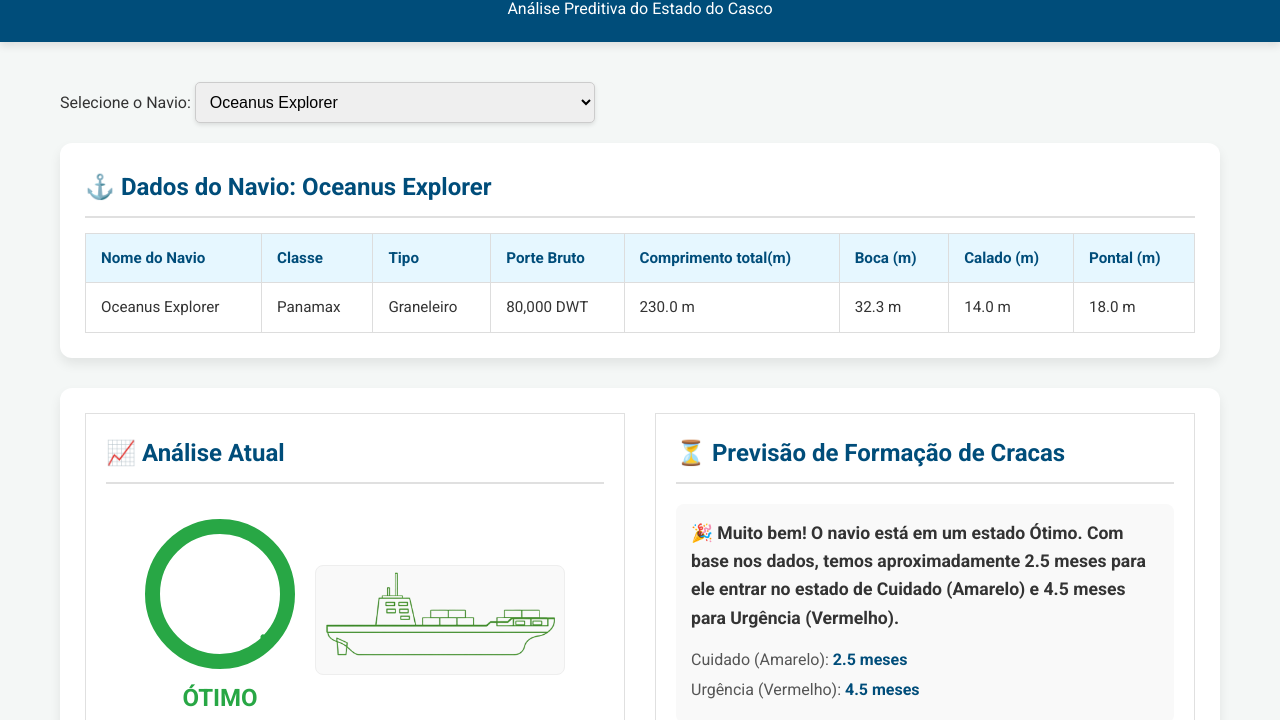
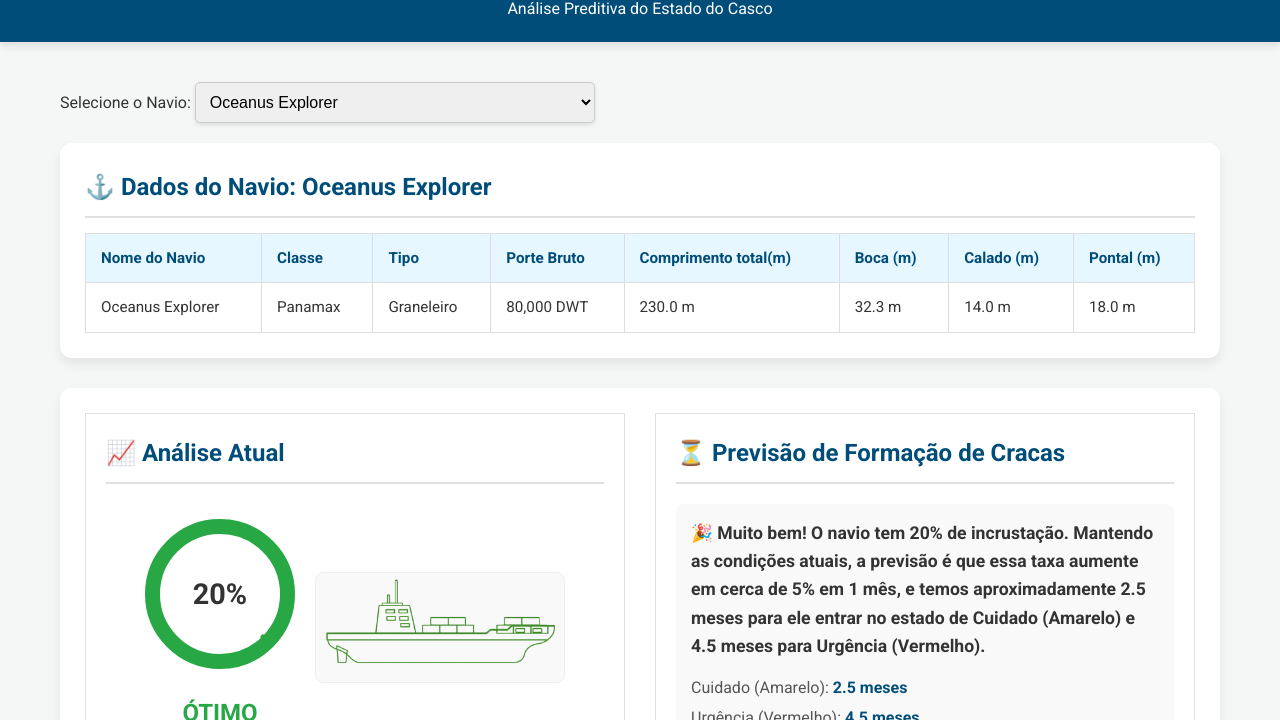
Before and after one commit to IsaiasSorriso/HackaPetroAnaliseIA, a plain HTML site: page index.html in a window 1280 px wide. Shown: the part 80-800 px from the top of the page. Drawn offline with Linux system fonts and the light colour scheme.

Commit message:
add img dos navios

```diff
--- a/index.html
+++ b/index.html
@@ -9,7 +9,6 @@
     <style>
         .selector-container {
             margin-bottom: 20px;
-            /* text-align: center; */
         }
         #ship-selector {
             padding: 10px;
@@ -20,24 +19,24 @@
             max-width: 400px;
             box-shadow: 0 2px 4px rgba(0,0,0,0.1);
         }
-        /* NOVO: Estilos para o contêiner do gráfico e imagem */
+        /* ESTILOS ADICIONAIS NECESSÁRIOS (Copie do seu style.css ou adicione-os lá) */
         .gauge-image-container {
             display: flex;
             align-items: center;
             justify-content: center;
-            gap: 20px; /* Espaço entre o gauge e a imagem */
+            gap: 20px;
             margin-bottom: 20px;
-            flex-wrap: wrap; /* Para quebra de linha em telas pequenas */
+            flex-wrap: wrap;
         }
         #ship-image {
-            max-width: 250px; /* Ajuste o tamanho conforme necessário */
+            max-width: 250px;
             height: auto;
             border: 1px solid #eee;
             border-radius: 8px;
             background-color: #f9f9f9;
         }
         .thermometer-gauge {
-            margin-bottom: 0; /* Remove a margem inferior para se alinhar com o contêiner flex */
+            margin-bottom: 0;
         }
     </style>
 </head>
@@ -67,6 +66,7 @@
                     <div class="thermometer-gauge">
                         <div id="gauge-ring" class="gauge-ring">
                             <div id="gauge-needle" class="gauge-needle"></div>
+                            <span id="fouling-percentage" class="fouling-percentage">--%</span>
                         </div>
                         <div id="status-text" class="status-text"></div>
                         <p class="status-label">Estado Atual do Casco</p>
--- a/script.js
+++ b/script.js
@@ -10,10 +10,10 @@ document.addEventListener('DOMContentLoaded', () => {
             'Boca (m)': '32.3 m',
             'Calado (m)': '14.0 m',
             'Pontal (m)': '18.0 m',
-            'foulingIndex': 20, // Ótimo (Verde)
+            'foulingIndex': 20, // Ótimo (Verde) -> 20%
             'simulatedWaterTemp': 22.5, // °C
             'simulatedHullRoughness': 100, // µm
-            'imageUrl': 'image2.png'
+            'imageUrl': 'image2.png' // Nome de arquivo que você confirmou
         },
         {
             'Nome do Navio': 'Mariner Voyager',
@@ -24,10 +24,10 @@ document.addEventListener('DOMContentLoaded', () => {
             'Boca (m)': '45.0 m',
             'Calado (m)': '17.0 m',
             'Pontal (m)': '22.0 m',
-            'foulingIndex': 55, // Cuidado (Amarelo)
+            'foulingIndex': 55, // Cuidado (Amarelo) -> 55%
             'simulatedWaterTemp': 28.0,
             'simulatedHullRoughness': 250, // µm
-            'imageUrl': 'image3.png'
+            'imageUrl': 'image3.png' // Nome de arquivo que você confirmou
         },
         {
             'Nome do Navio': 'Global Tanker VII',
@@ -38,14 +38,14 @@ document.addEventListener('DOMContentLoaded', () => {
             'Boca (m)': '48.0 m',
             'Calado (m)': '16.0 m',
             'Pontal (m)': '20.0 m',
-            'foulingIndex': 85, // Urgência (Vermelho)
+            'foulingIndex': 85, // Urgência (Vermelho) -> 85%
             'simulatedWaterTemp': 30.5,
             'simulatedHullRoughness': 450, // µm
-            'imageUrl': 'image1.png'
+            'imageUrl': 'image1.png' // Nome de arquivo que você confirmou
         }
     ];
 
-    // NOVO: Dados do Terminal de Emergência (Angra dos Reis)
+    // Dados do Terminal de Emergência (Angra dos Reis)
     const terminalData = {
         'Endereço': 'Rodovia Governador Mário Covas km 471',
         'CEP': '23.905-000',
@@ -61,7 +61,7 @@ document.addEventListener('DOMContentLoaded', () => {
     };
 
 
-    // 2. Elementos do Dashboard
+    // 2. Elementos do Dashboard (CONSTANTES FALTANTES ADICIONADAS AQUI)
     const shipSelector = document.getElementById('ship-selector');
     const gaugeRing = document.getElementById('gauge-ring');
     const gaugeNeedle = document.getElementById('gauge-needle');
@@ -72,11 +72,13 @@ document.addEventListener('DOMContentLoaded', () => {
     const timeToUrgent = document.getElementById('time-to-urgent');
     const waterTempSpan = document.getElementById('water-temp');
     const hullRoughnessSpan = document.getElementById('hull-roughness');
+
+    // CONSTANTES QUE VOCÊ NOTOU QUE FALTAVAM AQUI:
     const shipDataTable = document.getElementById('ship-data-table');
     const shipTitle = document.getElementById('ship-title');
     const shipImage = document.getElementById('ship-image');
 
-    // --- Funções de Análise e Renderização ---
+    const foulingPercentageDisplay = document.getElementById('fouling-percentage');
 
     // Função auxiliar para gerar a tabela de atracação
     function createAtracacaoTable(data) {
@@ -102,7 +104,7 @@ document.addEventListener('DOMContentLoaded', () => {
         return html;
     }
 
-
+    // Função principal de análise
     function getShipAnalysis(ship) {
         const foulingIndex = ship.foulingIndex;
         const simulatedWaterTemp = ship.simulatedWaterTemp;
@@ -115,21 +117,25 @@ document.addEventListener('DOMContentLoaded', () => {
         let message = '';
         let statusClass = '';
         let actionHtml = '';
+        let predictedGrowth = 0; // Porcentagem de crescimento simulado
 
+        // Lógica de Estado (Termômetro)
         if (foulingIndex < 35) { // Verde: Ótimo
             status = 'ÓTIMO';
             needleAngle = 135;
             statusClass = 'status-green';
             careTime = 2.5;
             urgentTime = 4.5;
-            message = `🎉 Muito bem! O navio está em um estado Ótimo. Com base nos dados, temos aproximadamente ${careTime.toFixed(1)} meses para ele entrar no estado de Cuidado (Amarelo) e ${urgentTime.toFixed(1)} meses para Urgência (Vermelho).`;
+            predictedGrowth = 5;
+            message = `🎉 Muito bem! O navio tem ${foulingIndex}% de incrustação. Mantendo as condições atuais, a previsão é que essa taxa aumente em cerca de ${predictedGrowth}% em 1 mês, e temos aproximadamente ${careTime.toFixed(1)} meses para ele entrar no estado de Cuidado (Amarelo) e ${urgentTime.toFixed(1)} meses para Urgência (Vermelho).`;
         } else if (foulingIndex < 70) { // Amarelo: Cuidado
             status = 'CUIDADO';
             needleAngle = 0;
             statusClass = 'status-yellow';
             careTime = 0.5;
             urgentTime = 2.0;
-            message = `⚠️ Atenção! O navio está no estado de Cuidado. Recomenda-se o planejamento de inspeção. Faltam aproximadamente ${urgentTime.toFixed(1)} meses para atingir o estado de Urgência.`;
+            predictedGrowth = 15;
+            message = `⚠️ Atenção! O navio tem ${foulingIndex}% de incrustação. Recomenda-se o planejamento de inspeção. Mantendo as condições atuais, a previsão é que essa taxa aumente em cerca de ${predictedGrowth}% em 1 mês, e faltam aproximadamente ${urgentTime.toFixed(1)} meses para atingir o estado de Urgência.`;
             actionHtml = `
                 <span>Que tal agendar uma avaliação?</span>
                 <button class="action-btn yellow-btn">Agendar Avaliação</button>
@@ -140,9 +146,9 @@ document.addEventListener('DOMContentLoaded', () => {
             statusClass = 'status-red';
             careTime = 0;
             urgentTime = 0.25;
-            message = `🚨 CRÍTICO! O navio está no estado de URGÊNCIA. É necessária uma intervenção imediata para limpeza do casco, evitando perda significativa de eficiência e aumento de consumo de combustível.`;
+            predictedGrowth = 25;
+            message = `🚨 CRÍTICO! O navio atingiu ${foulingIndex}% de incrustação. É necessária uma intervenção imediata. Se nenhuma ação for tomada, a previsão é que a incrustação aumente em ${predictedGrowth}% em 1 mês, causando perda significativa de eficiência e aumento de consumo de combustível.`;
 
-            // CONSTRUÇÃO DO HTML DE ESCALONAMENTO E DADOS DO TERMINAL
             const atracacaoTable = createAtracacaoTable(terminalData.Atracacao);
 
             actionHtml = `
@@ -171,16 +177,16 @@ document.addEventListener('DOMContentLoaded', () => {
             actionHtml,
             simulatedWaterTemp,
             simulatedHullRoughness,
-            imageUrl: ship.imageUrl
+            imageUrl: ship.imageUrl,
+            foulingIndex
         };
     }
 
-    // ... (restante das funções populateShipTable, renderDashboard e inicialização)
+    // Função para popular a tabela de dados do navio (ESSENCIAL PARA USAR shipDataTable e shipTitle)
     function populateShipTable(shipData) {
         let html = '<thead><tr>';
         let valuesHtml = '<tbody><tr>';
 
-        // Exclui as chaves de análise e imagem da tabela de dados
         const keysToSkip = ['foulingIndex', 'simulatedWaterTemp', 'simulatedHullRoughness', 'imageUrl'];
 
         for (const key in shipData) {
@@ -197,12 +203,19 @@ document.addEventListener('DOMContentLoaded', () => {
         shipTitle.textContent = `⚓ Dados do Navio: ${shipData['Nome do Navio']}`;
     }
 
+    // Função para atualizar o dashboard completo
     function renderDashboard(ship) {
         const analysis = getShipAnalysis(ship);
 
+        // Atualiza anel e ponteiro
         gaugeRing.className = 'gauge-ring';
         gaugeRing.classList.add(analysis.statusClass);
         gaugeNeedle.style.transform = `rotate(${analysis.needleAngle}deg) translate(0, -60px)`;
+
+        // Atualiza a porcentagem no centro do gauge (usa foulingPercentageDisplay)
+        if (foulingPercentageDisplay) {
+            foulingPercentageDisplay.textContent = `${analysis.foulingIndex}%`;
+        }
 
         statusText.textContent = analysis.status;
         statusText.style.color = analysis.statusClass === 'status-green' ? '#28a745' : analysis.statusClass === 'status-yellow' ? '#ffc107' : '#dc3545';
@@ -216,16 +229,17 @@ document.addEventListener('DOMContentLoaded', () => {
         waterTempSpan.textContent = analysis.simulatedWaterTemp.toFixed(1);
         hullRoughnessSpan.textContent = analysis.simulatedHullRoughness;
 
+        // Usa shipDataTable e shipTitle
         populateShipTable(ship);
 
-        // Atualiza a imagem do navio
-        const shipImage = document.getElementById('ship-image');
+        // Usa shipImage
         shipImage.src = analysis.imageUrl;
         shipImage.alt = `Desenho do navio ${ship['Nome do Navio']} no estado ${analysis.status}`;
     }
 
     // --- Inicialização e Eventos ---
 
+    // Popula o seletor de navios
     shipsData.forEach((ship, index) => {
         const option = document.createElement('option');
         option.value = index;
@@ -233,6 +247,7 @@ document.addEventListener('DOMContentLoaded', () => {
         shipSelector.appendChild(option);
     });
 
+    // Evento de mudança no seletor
     shipSelector.addEventListener('change', (event) => {
         const selectedIndex = parseInt(event.target.value);
         const selectedShip = shipsData[selectedIndex];
@@ -241,6 +256,7 @@ document.addEventListener('DOMContentLoaded', () => {
         }
     });
 
+    // Inicializa a aplicação com o primeiro navio
     const initialShip = shipsData[0];
     if (initialShip) {
         renderDashboard(initialShip);
--- a/style.css
+++ b/style.css
@@ -282,8 +282,7 @@ footer {
 }
 
 .terminal-details {
-    background-color: #fcebeb; /* Fundo vermelho claro para Urgência */
-    border: 1px solid #dc3545;
+    background-color: #e7e6e6;
     border-radius: 8px;
     padding: 15px;
     margin-top: 10px;
@@ -291,7 +290,7 @@ footer {
 }
 
 .terminal-details h3 {
-    color: #dc3545;
+    color: #383838;
     margin-top: 0;
     font-size: 1.1em;
 }
@@ -322,3 +321,24 @@ footer {
     color: #666;
     margin-top: 10px;
 }
+
+/* Estilos para o Termômetro/Gauge */
+/* ... (Seção existente do gauge-ring) ... */
+
+/* NOVO: Estilo para a porcentagem no centro do Gauge */
+.fouling-percentage {
+    position: absolute;
+    font-size: 1.8em; /* Tamanho do texto da porcentagem */
+    font-weight: 900;
+    color: #333; /* Cor neutra ou que combine com seu tema */
+    z-index: 3; /* Fica acima da agulha */
+    top: 50%;
+    left: 50%;
+    transform: translate(-50%, -50%); /* Garante centralização perfeita */
+}
+
+/* Garante que o texto de status fique abaixo e não atrapalhe a porcentagem */
+.status-text {
+    /* ... (manter estilos existentes) ... */
+    margin-top: 25px; /* Aumentar margem para não sobrepor a porcentagem */
+}
```
